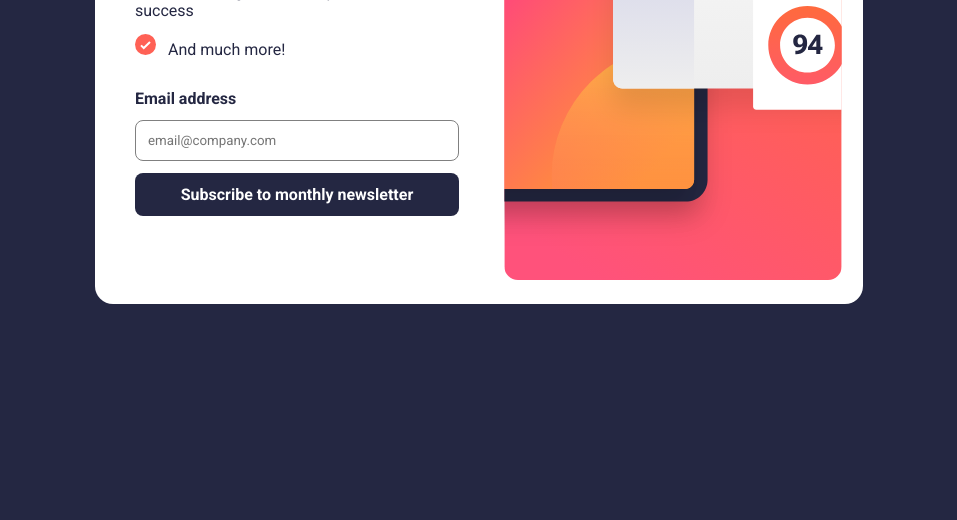
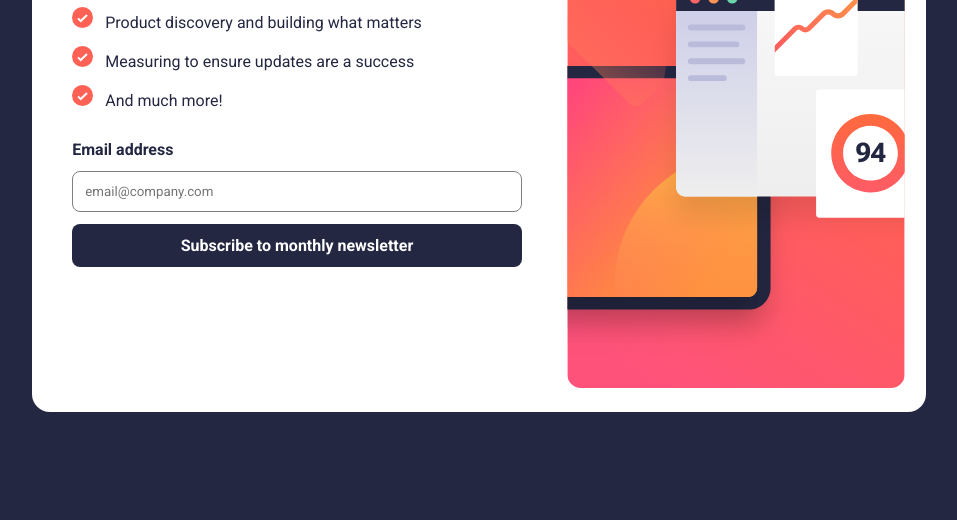
Before and after one commit to Peacefsps/Newspaper-Signup, a plain HTML site: page index.html in a window 1280 px wide. Shown: the part 280-800 px from the top of the page, without its empty margins (161-1118 px from the left). Drawn offline with Linux system fonts and the light colour scheme.

Commit message:
some fixes

```diff
--- a/responsive.css
+++ b/responsive.css
@@ -1,17 +1,9 @@
 @import url('https://fonts.googleapis.com/css2?family=Roboto:wght@400;700&display=swap');
-@media screen and (width: 1024px) {
-    .container {
-        left: 10%;
-        right: 10%;
-    }
-}
 @media screen and (width: 768px) {
     body {
-        position: unset;
         background-color: unset;
     }
     .container {
-        position: unset;
         padding: 30px 20px 0 20px;
         justify-content: space-evenly;
     }
--- a/style.css
+++ b/style.css
@@ -7,7 +7,10 @@
 }
 body {
     background-color: hsl(234, 29%, 20%);
-    position: relative;
+    display: flex;
+    justify-content: center;
+    align-items: center;
+    min-height: 100vh;
 }
 #mobile-svg {
     display: none;
@@ -19,10 +22,6 @@ body {
     border-radius: 18px;
     margin-top: 20px;
     padding: 40px 0 20px 40px;
-    position: absolute;
-    top: 50%;
-    left: 20%;
-    right: 20%;
 }
 .container-text {
     padding-top: 16px;
```
